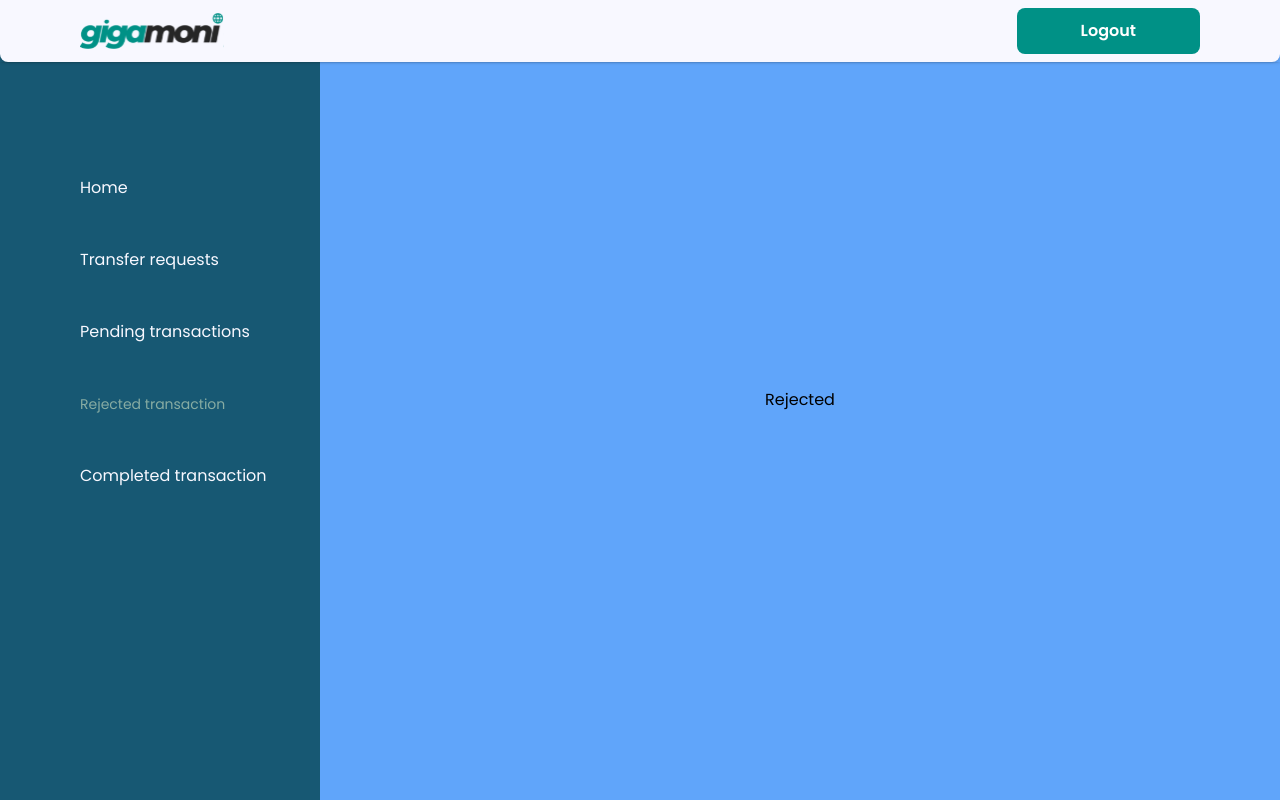
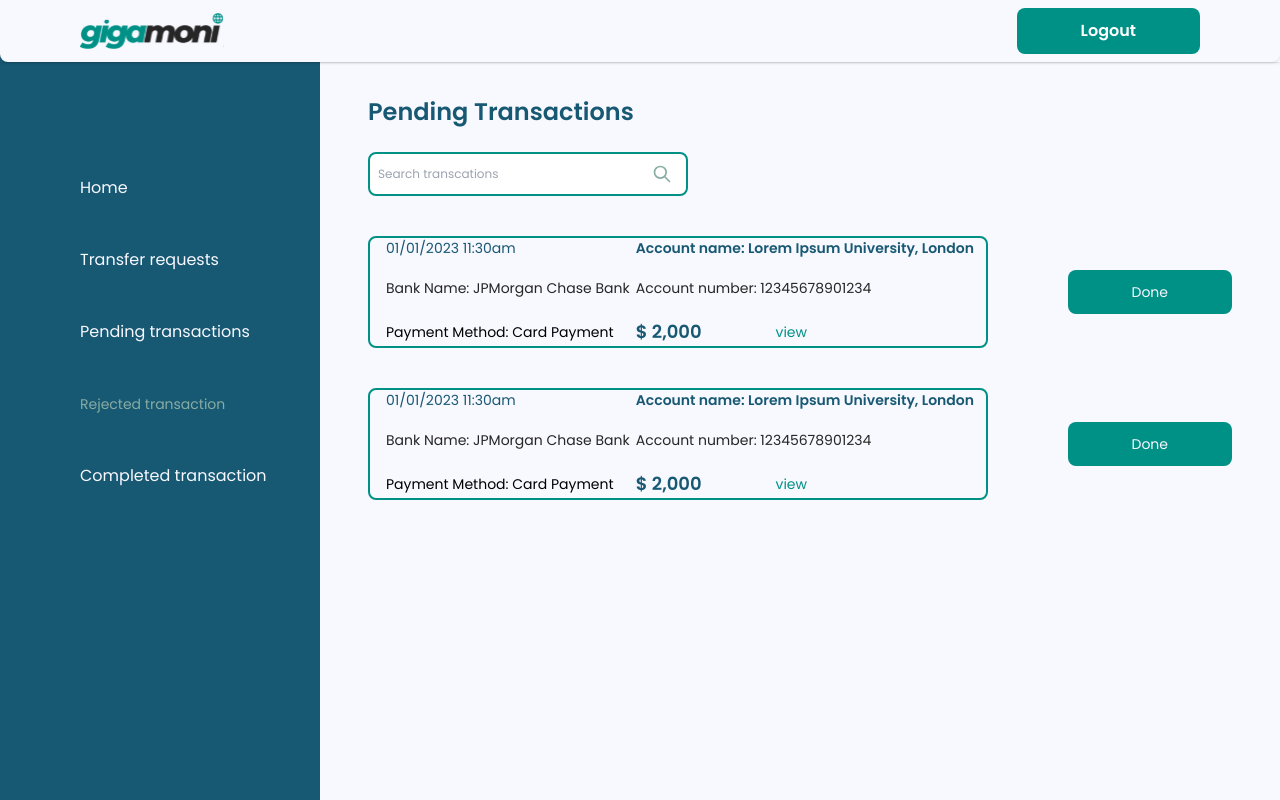
Before and after one commit to himarnoel/gigamoniadmin, a React (Vite) app: page /rejected in a window 1280 px wide. Built offline with nearby package versions, Linux system fonts and the light colour scheme.

Commit message:
working on the other pages

```diff
--- a/src/DashboardPages/Completed.jsx
+++ b/src/DashboardPages/Completed.jsx
@@ -1,15 +1,70 @@
-import React from "react";
-
+import React, { useState } from "react";
+import { HiOutlineSearch } from "react-icons/hi";
+import { MdOutlineKeyboardArrowDown } from "react-icons/md";
 const Completed = () => {
   return (
-    <div>
-      <div
-        className={`font-poppins bg-blue-400 flex justify-center items-center h-screen `}
-      >
-        {/* <Nav />
-  <SideNav /> */}
-        {/* <div className="sd"> hOMESDFASDNFASKDNFALSDNFLKN</div> */}
-        Completed
+    <div className={`font-poppins bg-[#F8F8FF]  h-screen pt-24 px-12 `}>
+      <p className="text-2xl font-semibold text-[#175873]">
+        Pending Transactions
+      </p>
+      <div className="relative w-fit">
+        <input
+          type="text rounded"
+          placeholder="Search transcations"
+          className="appearance-none focus:ring-0 focus:outline-none py-3 px-2  w-[20rem]    mt-6 rounded-lg border-2 border-[#009186] text-xs"
+        />
+
+        <HiOutlineSearch className="text-[#87ACA3] text-xl inset-y-9 right-4 absolute " />
+      </div>
+      <div className="flex mt-10 gap-x-20  items-center">
+        <div className="flex flex-col justify-between w-full min-h-[7rem]  pl-4  rounded-lg border-2 border-[#009186]">
+          <div className="grid grid-cols-12 text-sm items-center">
+            <p className="text-sm text-[#175873] col-span-5">
+              01/01/2023 11:30am
+            </p>
+            <p className="text-[#175873] font-semibold col-span-7">
+              Account name: Lorem Ipsum University, London{" "}
+            </p>
+          </div>
+          <div className="grid grid-cols-12 text-sm items-center text-[#262626]">
+            <p className="col-span-5">Bank Name: JPMorgan Chase Bank</p>
+            <p className="col-span-7">Account number: 12345678901234</p>
+          </div>
+          <div className="grid grid-cols-12 text-sm items-center">
+            <p className="col-span-5">Payment Method: Card Payment</p>
+            <p className="text-[#175873] text-lg font-semibold col-span-6 w-fit">
+              $ 2,000
+            </p>
+            <p className="text-[#009186] cursor-pointer  col-span-1 ml-[-10rem]">
+              view
+            </p>
+          </div>
+        </div>
+      </div>
+      <div className="flex mt-10 gap-x-20  items-center">
+        <div className="flex flex-col justify-between w-full min-h-[7rem]  pl-4  rounded-lg border-2 border-[#009186]">
+          <div className="grid grid-cols-12 text-sm items-center">
+            <p className="text-sm text-[#175873] col-span-5">
+              01/01/2023 11:30am
+            </p>
+            <p className="text-[#175873] font-semibold col-span-7">
+              Account name: Lorem Ipsum University, London{" "}
+            </p>
+          </div>
+          <div className="grid grid-cols-12 text-sm items-center text-[#262626]">
+            <p className="col-span-5">Bank Name: JPMorgan Chase Bank</p>
+            <p className="col-span-7">Account number: 12345678901234</p>
+          </div>
+          <div className="grid grid-cols-12 text-sm items-center">
+            <p className="col-span-5">Payment Method: Card Payment</p>
+            <p className="text-[#175873] text-lg font-semibold col-span-6 w-fit">
+              $ 2,000
+            </p>
+            <p className="text-[#009186] cursor-pointer  col-span-1 ml-[-10rem]">
+              view
+            </p>
+          </div>
+        </div>
       </div>
     </div>
   );
--- a/src/DashboardPages/Pending.jsx
+++ b/src/DashboardPages/Pending.jsx
@@ -2,7 +2,7 @@
 import { HiOutlineSearch } from "react-icons/hi";
 import { MdOutlineKeyboardArrowDown } from "react-icons/md";
 const Pending = () => {
-  const [showactions, setshowactions] = useState(false);
+
   return (
     <div className={`font-poppins bg-[#F8F8FF]  h-screen pt-24 px-12 `}>
       <p className="text-2xl font-semibold text-[#175873]">
@@ -43,31 +43,12 @@
         </div>
         <div className="relative">
           <button
-            onClick={() => setshowactions(!showactions)}
+
             className="text-[#F8F8FF] flex bg-[#009186] px-16 py-3 rounded-lg items-center text-sm"
           >
             Done
           </button>
-          <div
-            className={
-              showactions
-                ? "rounded-lg bg-[#F8F8FF] absolute z-[10] w-full top-10 px-4  h-[8rem] flex justify-between py-8  flex-col"
-                : "hidden"
-            }
-          >
-            <p
-              onClick={() => setshowactions(!showactions)}
-              className="text-[#00913E] cursor-pointer font-semibold"
-            >
-              Accept
-            </p>
-            <p
-              onClick={() => setshowactions(!showactions)}
-              className="text-[#D80010] cursor-pointer font-semibold"
-            >
-              Cancel
-            </p>
-          </div>
+
         </div>
       </div>
       <div className="flex mt-10 gap-x-20  items-center">
@@ -96,25 +77,12 @@
         </div>
         <div className="relative">
           <button
-            onClick={() => setshowactions(!showactions)}
+
             className="text-[#F8F8FF] flex bg-[#009186] px-16 py-3 rounded-lg items-center text-sm "
           >
             Done
           </button>
-          <div className={"hidden"}>
-            <p
-              onClick={() => setshowactions(!showactions)}
-              className="text-[#00913E] cursor-pointer font-semibold"
-            >
-              Accept
-            </p>
-            <p
-              onClick={() => setshowactions(!showactions)}
-              className="text-[#D80010] cursor-pointer font-semibold"
-            >
-              Cancel
-            </p>
-          </div>
+
         </div>
       </div>
     </div>
--- a/src/DashboardPages/Rejected.jsx
+++ b/src/DashboardPages/Rejected.jsx
@@ -1,19 +1,83 @@
 import React from "react";
 import { useNavigate } from "react-router-dom";
 
+import { HiOutlineSearch } from "react-icons/hi";
+import { MdOutlineKeyboardArrowDown } from "react-icons/md";
 const Rejected = () => {
   const navigate = useNavigate();
   return (
-    <div>
-      {" "}
-      <div
-        className={`font-poppins bg-blue-400 flex justify-center items-center h-screen `}
-      >
-        {/* <Nav />
-  <SideNav /> */}
-        {/* <div className="sd"> hOMESDFASDNFASKDNFALSDNFLKN</div> */}
-        Rejected
+    <div className={`font-poppins bg-[#F8F8FF]  h-screen pt-24 px-12 `}>
+      <p className="text-2xl font-semibold text-[#175873]">
+        Pending Transactions
+      </p>
+      <div className="relative w-fit">
+        <input
+          type="text rounded"
+          placeholder="Search transcations"
+          className="appearance-none focus:ring-0 focus:outline-none py-3 px-2  w-[20rem]    mt-6 rounded-lg border-2 border-[#009186] text-xs"
+        />
 
+        <HiOutlineSearch className="text-[#87ACA3] text-xl inset-y-9 right-4 absolute " />
+      </div>
+      <div className="flex mt-10 gap-x-20  items-center">
+        <div className="flex flex-col justify-between w-full min-h-[7rem]  pl-4  rounded-lg border-2 border-[#009186]">
+          <div className="grid grid-cols-12 text-sm items-center">
+            <p className="text-sm text-[#175873] col-span-5">
+              01/01/2023 11:30am
+            </p>
+            <p className="text-[#175873] font-semibold col-span-7">
+              Account name: Lorem Ipsum University, London{" "}
+            </p>
+          </div>
+          <div className="grid grid-cols-12 text-sm items-center text-[#262626]">
+            <p className="col-span-5">Bank Name: JPMorgan Chase Bank</p>
+            <p className="col-span-7">Account number: 12345678901234</p>
+          </div>
+          <div className="grid grid-cols-12 text-sm items-center">
+            <p className="col-span-5">Payment Method: Card Payment</p>
+            <p className="text-[#175873] text-lg font-semibold col-span-6 w-fit">
+              $ 2,000
+            </p>
+            <p className="text-[#009186] cursor-pointer  col-span-1 ml-[-10rem]">
+              view
+            </p>
+          </div>
+        </div>
+        <div className="relative">
+          <button className="text-[#F8F8FF] flex bg-[#009186] px-16 py-3 rounded-lg items-center text-sm">
+            Done
+          </button>
+        </div>
+      </div>
+      <div className="flex mt-10 gap-x-20  items-center">
+        <div className="flex flex-col justify-between w-full min-h-[7rem]  pl-4  rounded-lg border-2 border-[#009186]">
+          <div className="grid grid-cols-12 text-sm items-center">
+            <p className="text-sm text-[#175873] col-span-5">
+              01/01/2023 11:30am
+            </p>
+            <p className="text-[#175873] font-semibold col-span-7">
+              Account name: Lorem Ipsum University, London{" "}
+            </p>
+          </div>
+          <div className="grid grid-cols-12 text-sm items-center text-[#262626]">
+            <p className="col-span-5">Bank Name: JPMorgan Chase Bank</p>
+            <p className="col-span-7">Account number: 12345678901234</p>
+          </div>
+          <div className="grid grid-cols-12 text-sm items-center">
+            <p className="col-span-5">Payment Method: Card Payment</p>
+            <p className="text-[#175873] text-lg font-semibold col-span-6 w-fit">
+              $ 2,000
+            </p>
+            <p className="text-[#009186] cursor-pointer  col-span-1 ml-[-10rem]">
+              view
+            </p>
+          </div>
+        </div>
+        <div className="relative">
+          <button className="text-[#F8F8FF] flex bg-[#009186] px-16 py-3 rounded-lg items-center text-sm ">
+            Done
+          </button>
+        </div>
       </div>
     </div>
   );
```
